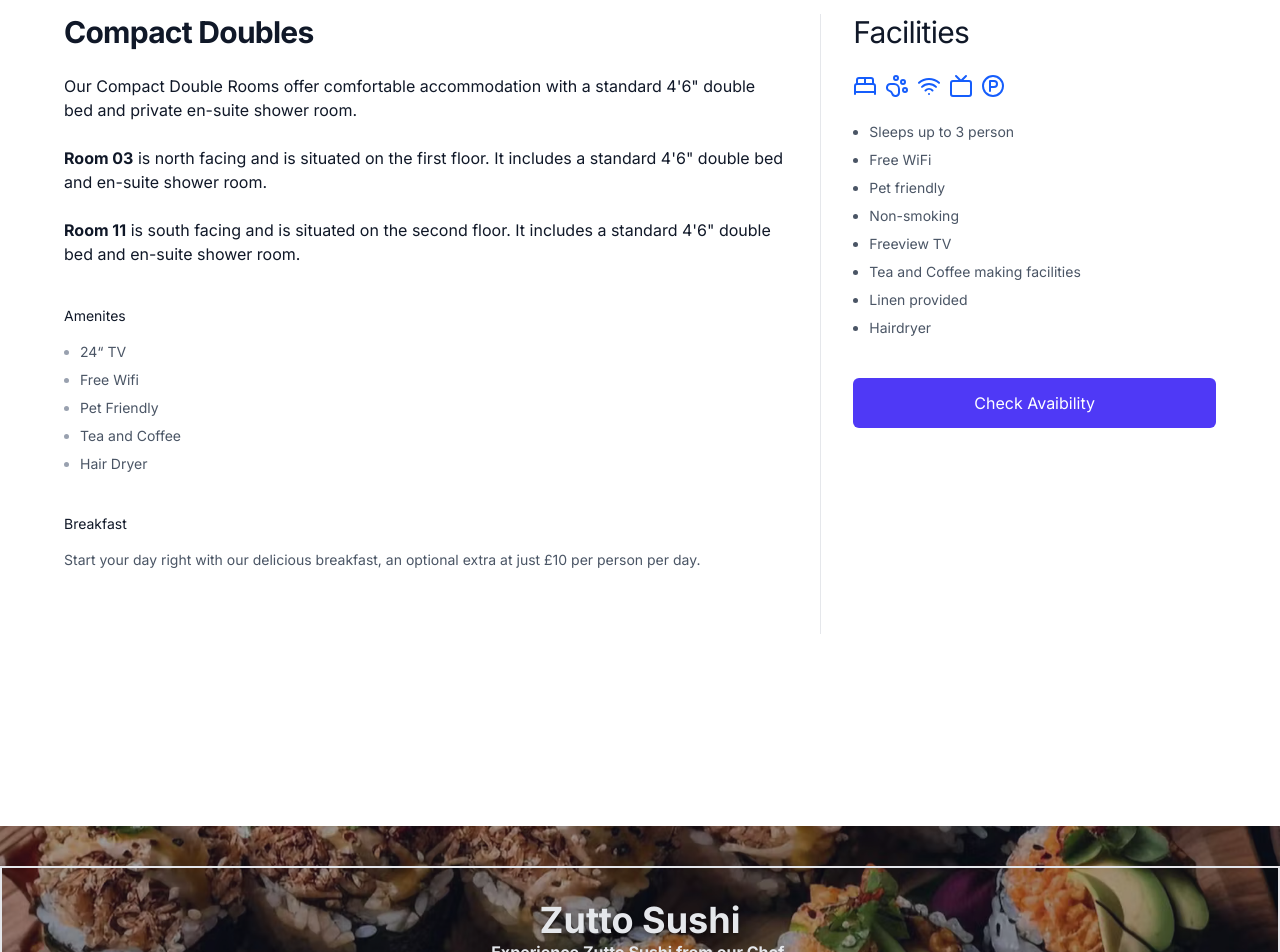
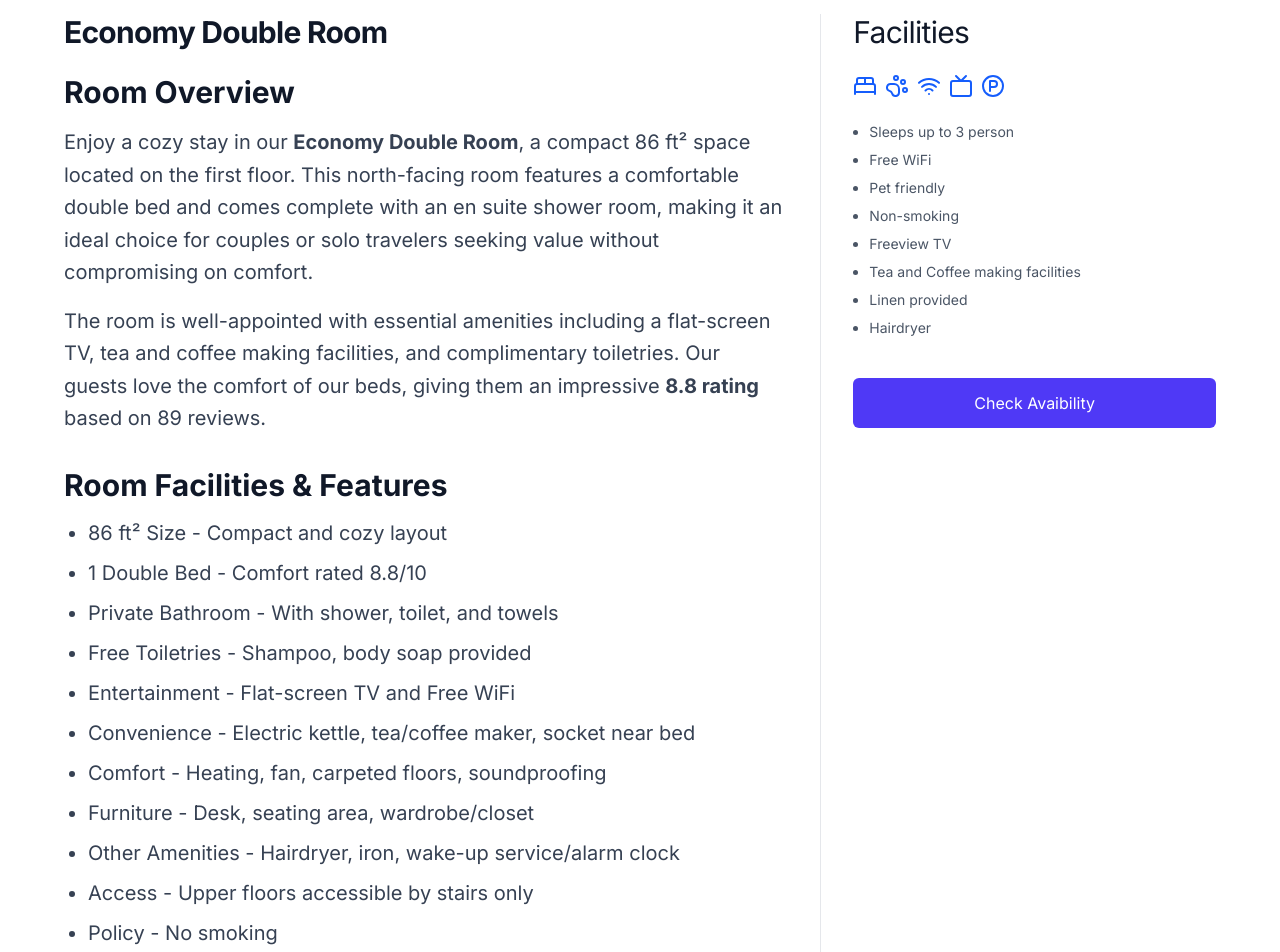
Before and after one commit to ayrbox/tusker-lodge, a Next.js app: page /rooms/doubles in a window 1280 px wide. Shown: the part 1180-2132 px from the top of the page. Built offline with nearby package versions, Linux system fonts and the light colour scheme.

Commit message:
update: double rooms content

```diff
--- a/src/app/rooms/doubles/page.tsx
+++ b/src/app/rooms/doubles/page.tsx
@@ -5,69 +5,176 @@ import RoomCarousel from "@/components/RoomCarousel";
 
 export default function DoublesRoom() {
   const images = [
-    { src: DoublesRoomImage, alt: "Doubles Room - Room 1" },
-    { src: DoublesRoomImage, alt: "Doubles Room - Room 1 (2)" },
+    {
+      src: DoublesRoomImage,
+      alt: "Economy Double Room - 86 ft² Accommodation at Tusker Lodge Torquay",
+    },
+    {
+      src: DoublesRoomImage,
+      alt: "Economy Double Room Ensuite - Compact Comfort in Torquay",
+    },
   ];
+
+  const schemaData = {
+    "@context": "https://schema.org",
+    "@type": "HotelRoom",
+    name: "Economy Double Room",
+    description:
+      "86 ft² compact double room on the first floor with 1 double bed, en suite shower, and north-facing views at Tusker Lodge Torquay. Rated 8.8/10 for comfortable beds.",
+    occupancy: {
+      "@type": "QuantitativeValue",
+      minValue: 1,
+      maxValue: 2,
+    },
+    floorSize: {
+      "@type": "QuantitativeValue",
+      unitCode: "FTK",
+      value: "86",
+    },
+    bed: {
+      "@type": "BedDetails",
+      name: "Double Bed",
+      numberOfBeds: 1,
+    },
+    amenityFeature: [
+      { "@type": "Text", name: "Private Bathroom with Shower" },
+      { "@type": "Text", name: "Free Toiletries" },
+      { "@type": "Text", name: "Hair Dryer" },
+      { "@type": "Text", name: "Flat-Screen TV" },
+      { "@type": "Text", name: "Tea and Coffee Maker" },
+      { "@type": "Text", name: "Soundproofing" },
+      { "@type": "Text", name: "Free WiFi" },
+      { "@type": "Text", name: "View" },
+      { "@type": "Text", name: "Linen" },
+      { "@type": "Text", name: "Socket near the bed" },
+      { "@type": "Text", name: "Desk" },
+      { "@type": "Text", name: "Seating Area" },
+      { "@type": "Text", name: "Iron" },
+      { "@type": "Text", name: "Heating" },
+      { "@type": "Text", name: "Fan" },
+      { "@type": "Text", name: "Wake up service/Alarm clock" },
+      { "@type": "Text", name: "Carpeted" },
+      { "@type": "Text", name: "Electric kettle" },
+      { "@type": "Text", name: "Wardrobe or closet" },
+      { "@type": "Text", name: "Upper floors accessible by stairs only" },
+      { "@type": "Text", name: "No smoking" },
+    ],
+    review: {
+      "@type": "Review",
+      ratingValue: "8.8",
+      bestRating: "10",
+      worstRating: "1",
+      ratingExplanation: "Based on 89 reviews for comfortable beds",
+    },
+    image: DoublesRoomImage.src,
+  };
 
   return (
     <div className="flex flex-col items-center">
+      <script
+        type="application/ld+json"
+        dangerouslySetInnerHTML={{ __html: JSON.stringify(schemaData) }}
+      />
       <RoomCarousel images={images} />
 
-      <Wrapper title="Compact Doubles">
+      <Wrapper title="Economy Double Room">
         <Sidebar>
           <Facilities />
         </Sidebar>
         <Content>
-          <div>
-            <h3 className="sr-only">Description</h3>
-            <div className="space-y-6">
-              <p className="text-base text-gray-900">
-                Our Compact Double Rooms offer comfortable accommodation with a
-                standard 4&apos;6&quot; double bed and private en-suite shower
-                room.
+          <div className="space-y-8">
+            <div>
+              <h2 className="text-2xl md:text-3xl font-semibold text-gray-900 mb-4">
+                Room Overview
+              </h2>
+              <p className="text-lg md:text-xl text-gray-700 leading-relaxed mb-4">
+                Enjoy a cozy stay in our <strong>Economy Double Room</strong>, a
+                compact 86 ft² space located on the first floor. This north-facing
+                room features a comfortable double bed and comes complete with an
+                en suite shower room, making it an ideal choice for couples or
+                solo travelers seeking value without compromising on comfort.
               </p>
-
-              <p className="text-base text-gray-900">
-                <strong>Room 03</strong> is north facing and is situated on the
-                first floor. It includes a standard 4&apos;6&quot; double bed
-                and en-suite shower room.
-              </p>
-
-              <p className="text-base text-gray-900">
-                <strong>Room 11</strong> is south facing and is situated on the
-                second floor. It includes a standard 4&apos;6&quot; double bed
-                and en-suite shower room.
+              <p className="text-lg md:text-xl text-gray-700 leading-relaxed">
+                The room is well-appointed with essential amenities including a
+                flat-screen TV, tea and coffee making facilities, and complimentary
+                toiletries. Our guests love the comfort of our beds, giving them an
+                impressive <strong>8.8 rating</strong> based on 89 reviews.
               </p>
             </div>
-          </div>
 
-          <div className="mt-10">
-            <h2 className="text-sm font-medium text-gray-900">Amenites</h2>
-            <div className="mt-4">
-              <ul role="list" className="list-disc space-y-2 pl-4 text-sm">
-                <li className="text-gray-400">
-                  <span className="text-gray-600">24&ldquo; TV</span>
+            <div>
+              <h2 className="text-2xl md:text-3xl font-semibold text-gray-900 mb-4">
+                Room Facilities & Features
+              </h2>
+              <ul
+                role="list"
+                className="list-disc space-y-3 pl-6 text-lg md:text-xl text-gray-700"
+              >
+                <li className="text-gray-700">
+                  <span className="font-medium">86 ft² Size</span> - Compact and
+                  cozy layout
                 </li>
-                <li className="text-gray-400">
-                  <span className="text-gray-600">Free Wifi</span>
+                <li className="text-gray-700">
+                  <span className="font-medium">1 Double Bed</span> - Comfort
+                  rated 8.8/10
                 </li>
-                <li className="text-gray-400">
-                  <span className="text-gray-600">Pet Friendly</span>
+                <li className="text-gray-700">
+                  <span className="font-medium">Private Bathroom</span> - With
+                  shower, toilet, and towels
                 </li>
-                <li className="text-gray-400">
-                  <span className="text-gray-600">Tea and Coffee</span>
+                <li className="text-gray-700">
+                  <span className="font-medium">Free Toiletries</span> - Shampoo,
+                  body soap provided
                 </li>
-                <li className="text-gray-400">
-                  <span className="text-gray-600">Hair Dryer</span>
+                <li className="text-gray-700">
+                  <span className="font-medium">Entertainment</span> - Flat-screen
+                  TV and Free WiFi
+                </li>
+                <li className="text-gray-700">
+                  <span className="font-medium">Convenience</span> - Electric
+                  kettle, tea/coffee maker, socket near bed
+                </li>
+                <li className="text-gray-700">
+                  <span className="font-medium">Comfort</span> - Heating, fan,
+                  carpeted floors, soundproofing
+                </li>
+                <li className="text-gray-700">
+                  <span className="font-medium">Furniture</span> - Desk, seating
+                  area, wardrobe/closet
+                </li>
+                <li className="text-gray-700">
+                  <span className="font-medium">Other Amenities</span> - Hairdryer,
+                  iron, wake-up service/alarm clock
+                </li>
+                <li className="text-gray-700">
+                  <span className="font-medium">Access</span> - Upper floors
+                  accessible by stairs only
+                </li>
+                <li className="text-gray-700">
+                  <span className="font-medium">Policy</span> - No smoking
                 </li>
               </ul>
             </div>
-          </div>
 
-          <div className="mt-10">
-            <h2 className="text-sm font-medium text-gray-900">Breakfast</h2>
-            <div className="mt-4 space-y-6">
-              <p className="text-sm text-gray-600">
+            <div className="bg-amber-50 border-l-4 border-amber-400 p-6 mt-8">
+              <h3 className="text-xl font-semibold text-amber-900 mb-3">
+                Guest Comfort Rating
+              </h3>
+              <p className="text-lg text-amber-800 leading-relaxed mb-3">
+                <strong>Comfy beds, 8.8 – Based on 89 reviews</strong>
+              </p>
+              <p className="text-lg text-amber-800 leading-relaxed">
+                "This first-floor compact room comes with toiletries, an en suite
+                shower room and tea and coffee making facilities. This room type is
+                north facing."
+              </p>
+            </div>
+
+            <div>
+              <h2 className="text-2xl md:text-3xl font-semibold text-gray-900 mb-4">
+                Breakfast & Dining
+              </h2>
+              <p className="text-lg md:text-xl text-gray-700 leading-relaxed">
                 Start your day right with our delicious breakfast, an optional
                 extra at just £10 per person per day.
               </p>
```
